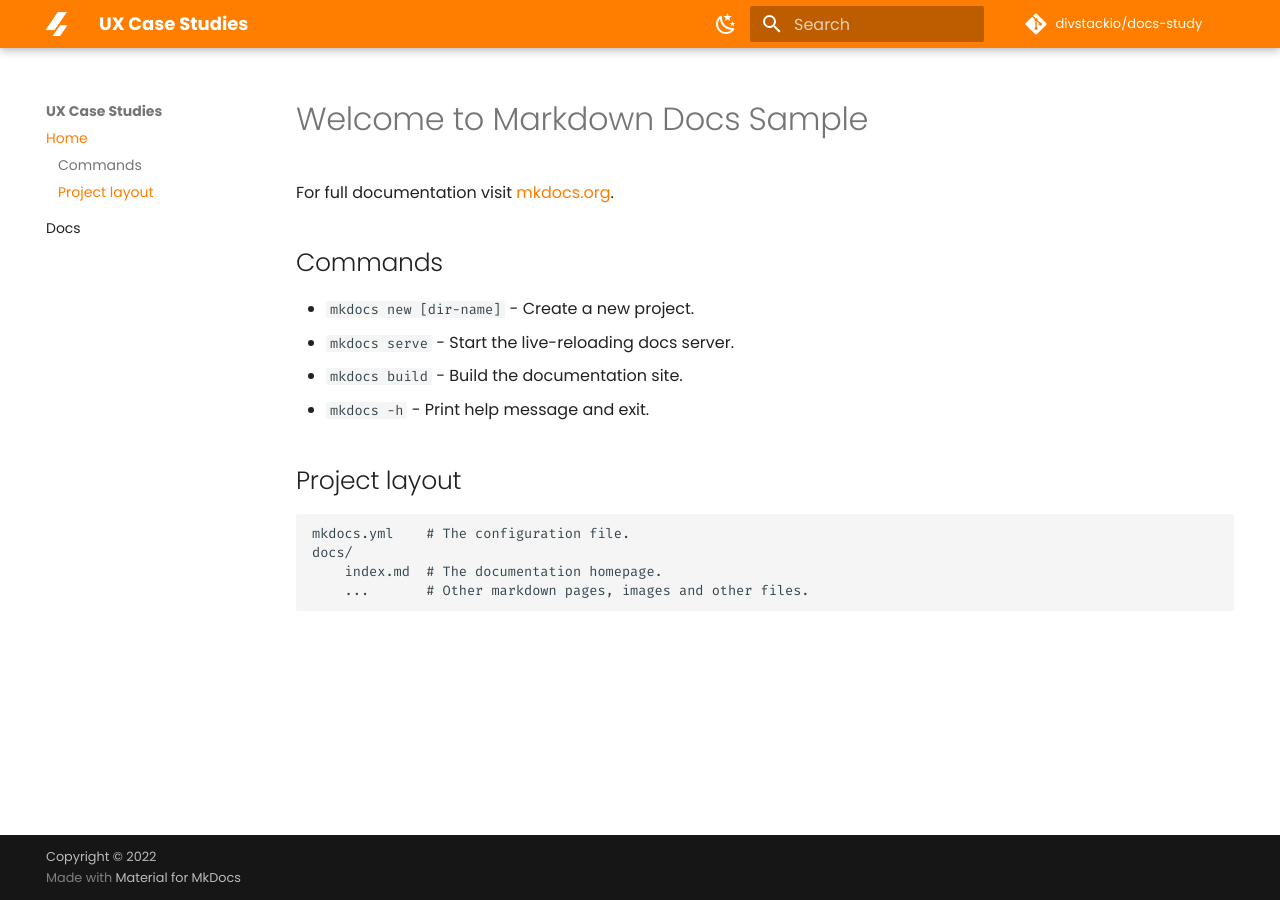
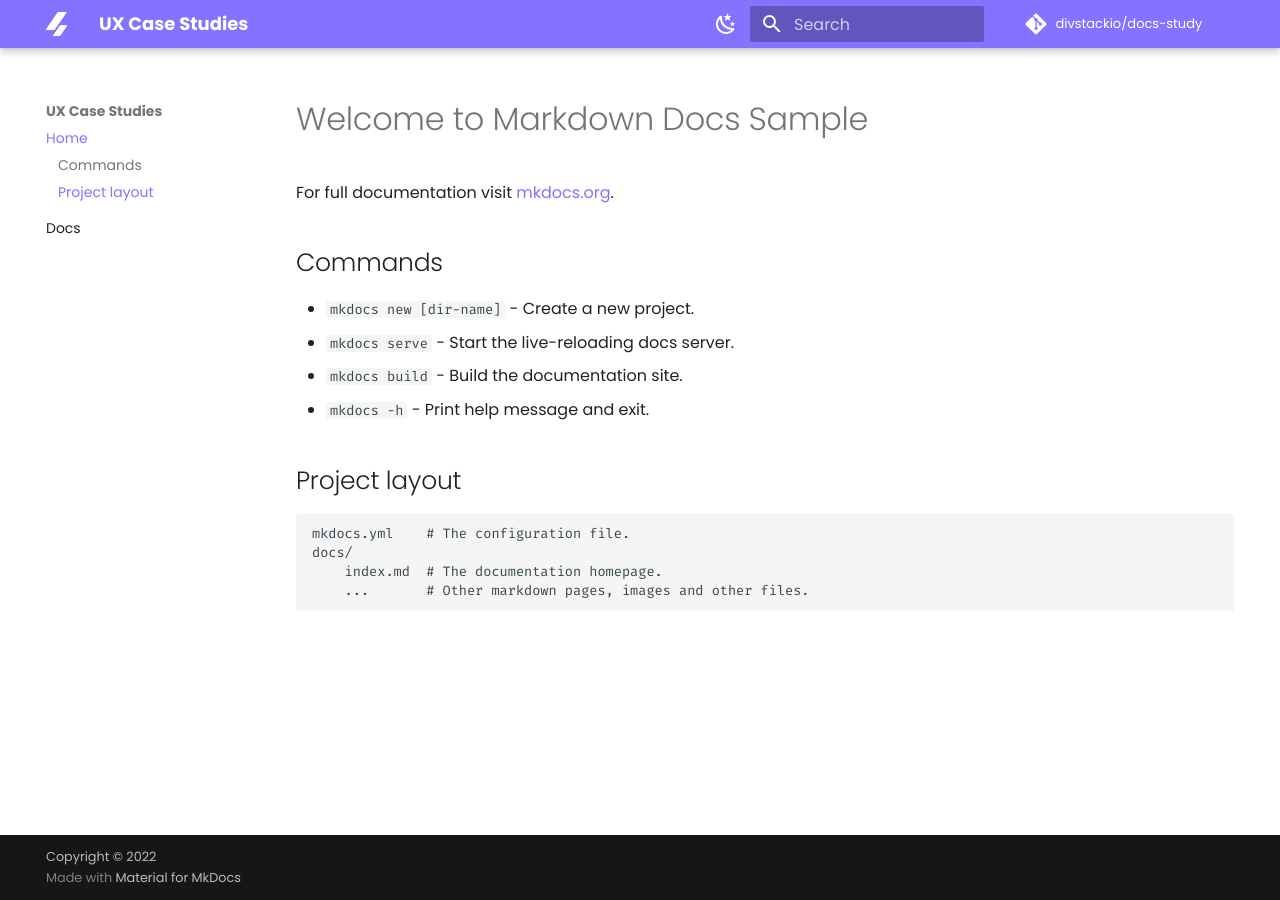
Before and after one commit to divstackio/docs-study, an MkDocs documentation site: the page built from docs/README.md, in a window 1280 px wide. Built offline with MkDocs 1.6.1 and Material for MkDocs 9.7.7, drawn with Linux system fonts in a browser that asks for light colours; comment, search, counter and statistics services are not loaded.

Commit message:
Update custom.css

```diff
--- a/docs/css/custom.css
+++ b/docs/css/custom.css
@@ -1,5 +1,5 @@
 :root>* {
-  --md-primary-fg-color: #ff7e00;
+  --md-primary-fg-color: #8573ff;
   --md-primary-fg-color--light: #e7cdb3;
   --md-primary-fg-color--dark: #994f04;
 }
```
